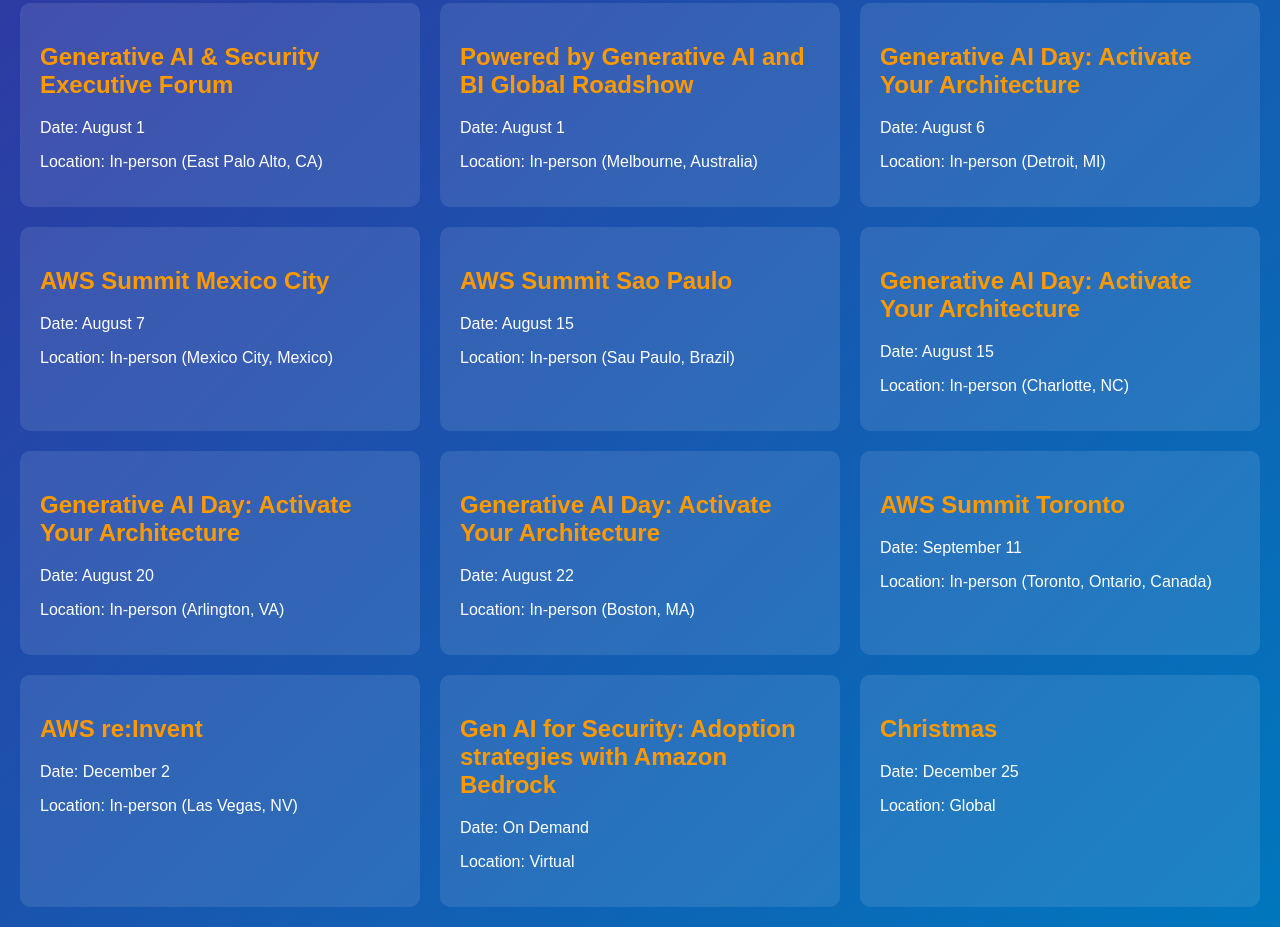
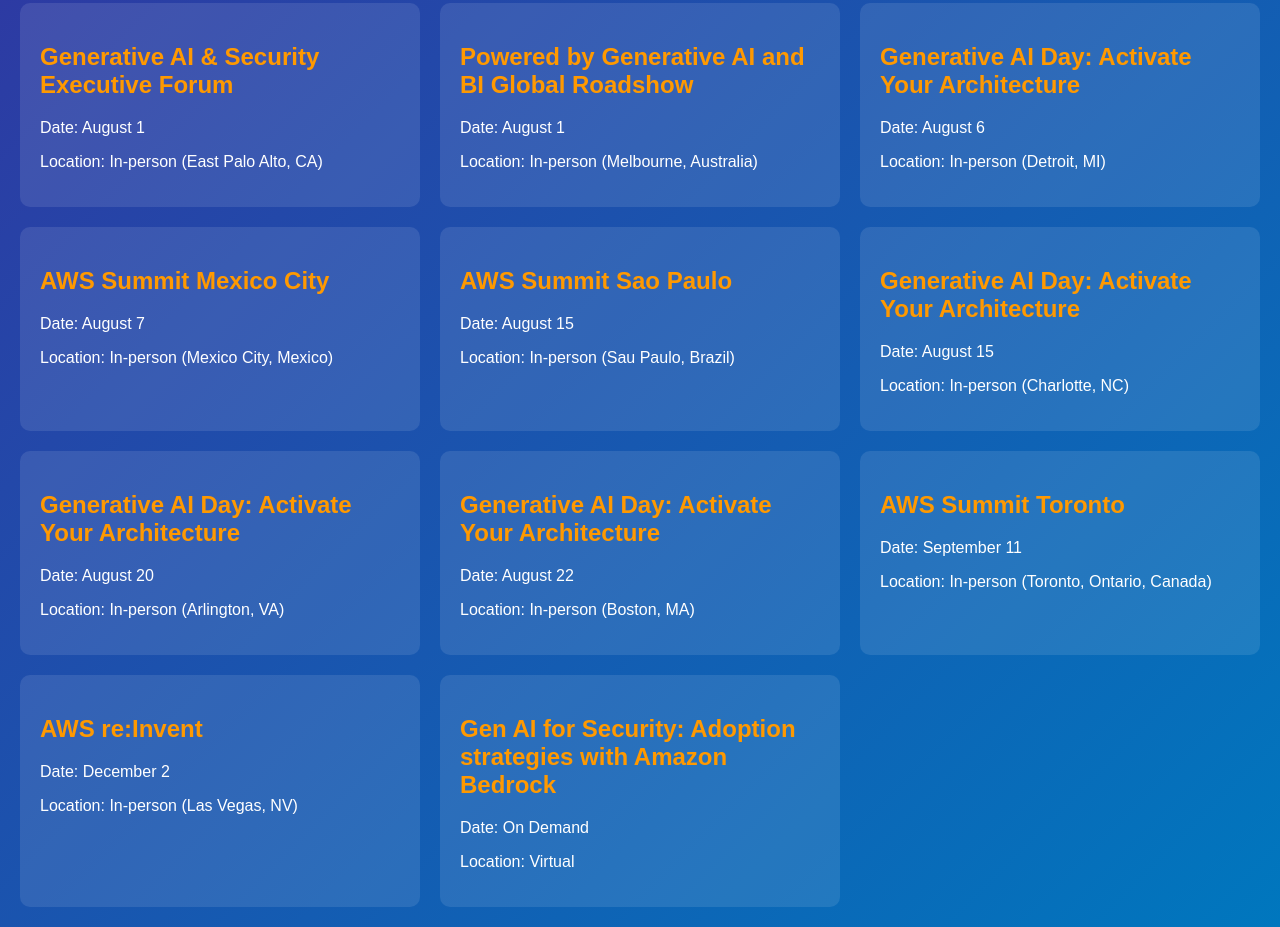
Before and after one commit to mjburton8107/events, a plain HTML site: page index.html in a window 1280 px wide. Shown: the part 1618-2545 px from the top of the page. Drawn offline with Linux system fonts and the light colour scheme.

Commit message:
Update index.html

```diff
--- a/index.html
+++ b/index.html
@@ -190,12 +190,6 @@
           "name": "Gen AI for Security: Adoption strategies with Amazon Bedrock",
           "link": "https://pages.awscloud.com/awsmp-gim-9dij-webinar-sec-gen-ai-ml-security-aiml-webinar.html",
           "location": "Virtual"
-        },
-        {
-          "date": "December 25",
-          "name": "Christmas",
-          "link": "https://www.britannica.com/topic/Christmas",
-          "location": "Global"
         }
       ]
     };
```
